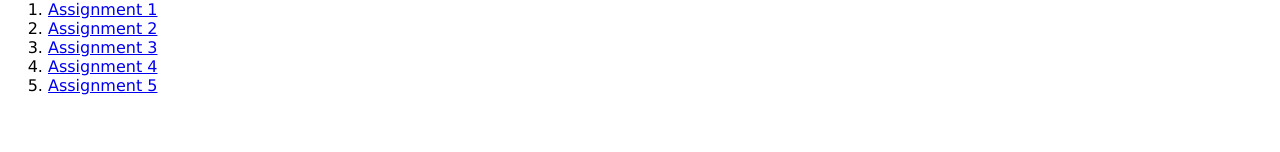
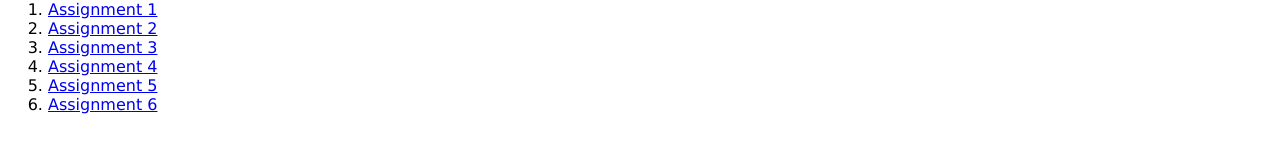
Before and after one commit to gauravrsawant/Gaurav1390.github.io, a plain HTML site: page index.html in a window 1280 px wide. Shown: the part 492-644 px from the top of the page. Drawn offline with Linux system fonts and the light colour scheme.

Commit message:
Update index.html

```diff
--- a/index.html
+++ b/index.html
@@ -39,6 +39,7 @@
     <li><a href="https://gaurav1390.github.io/Assignment_3" target="_blank">Assignment 3</a></li>
     <li><a href="https://gaurav1390.github.io/Assignment_4" target="_blank">Assignment 4</a></li>
     <li><a href="https://gaurav1390.github.io/Assignment_5" target="_blank">Assignment 5</a></li>
+    <li><a href="./Assignment_6" target="_blank">Assignment 6</a></li>
 
   </ol>
   </div>
```
